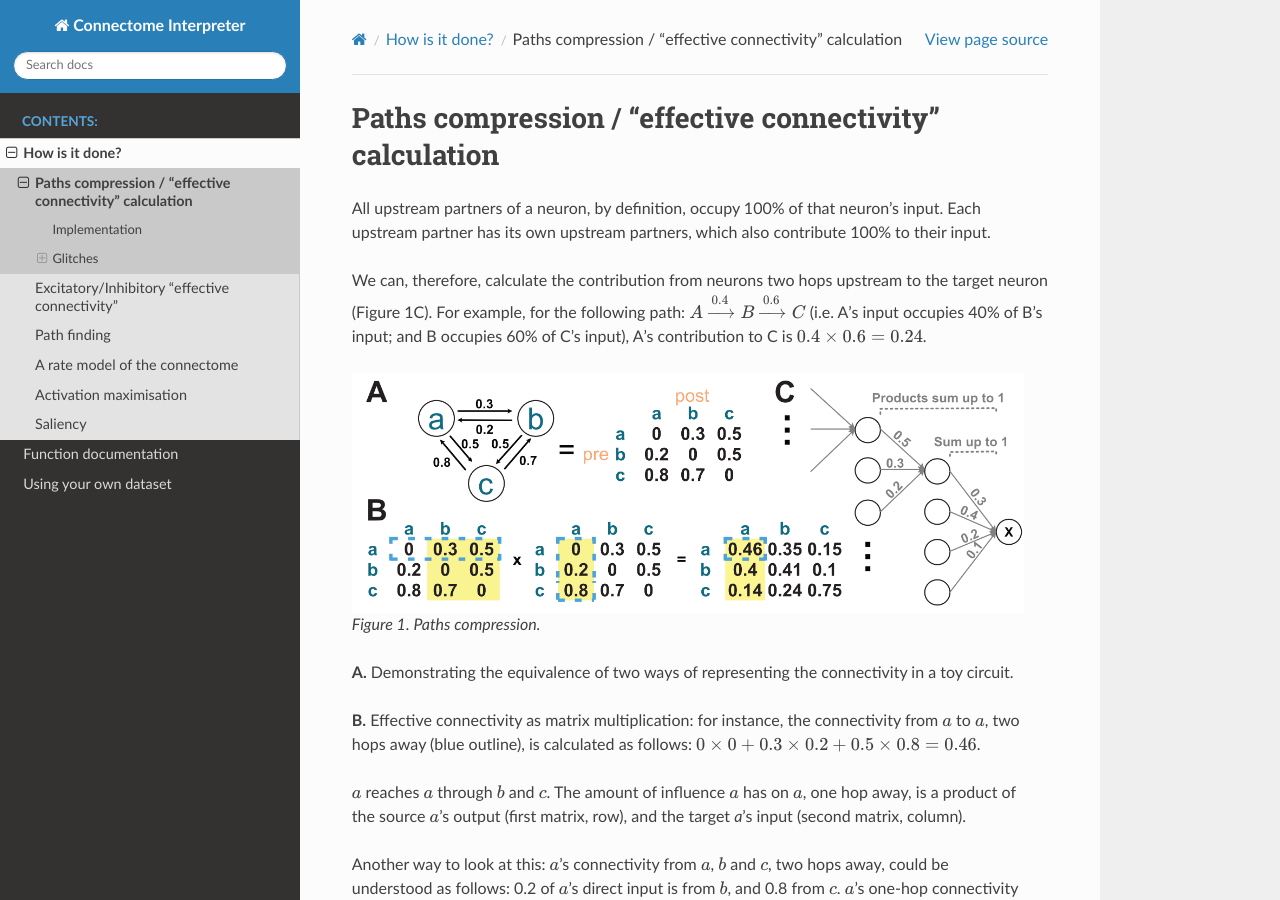
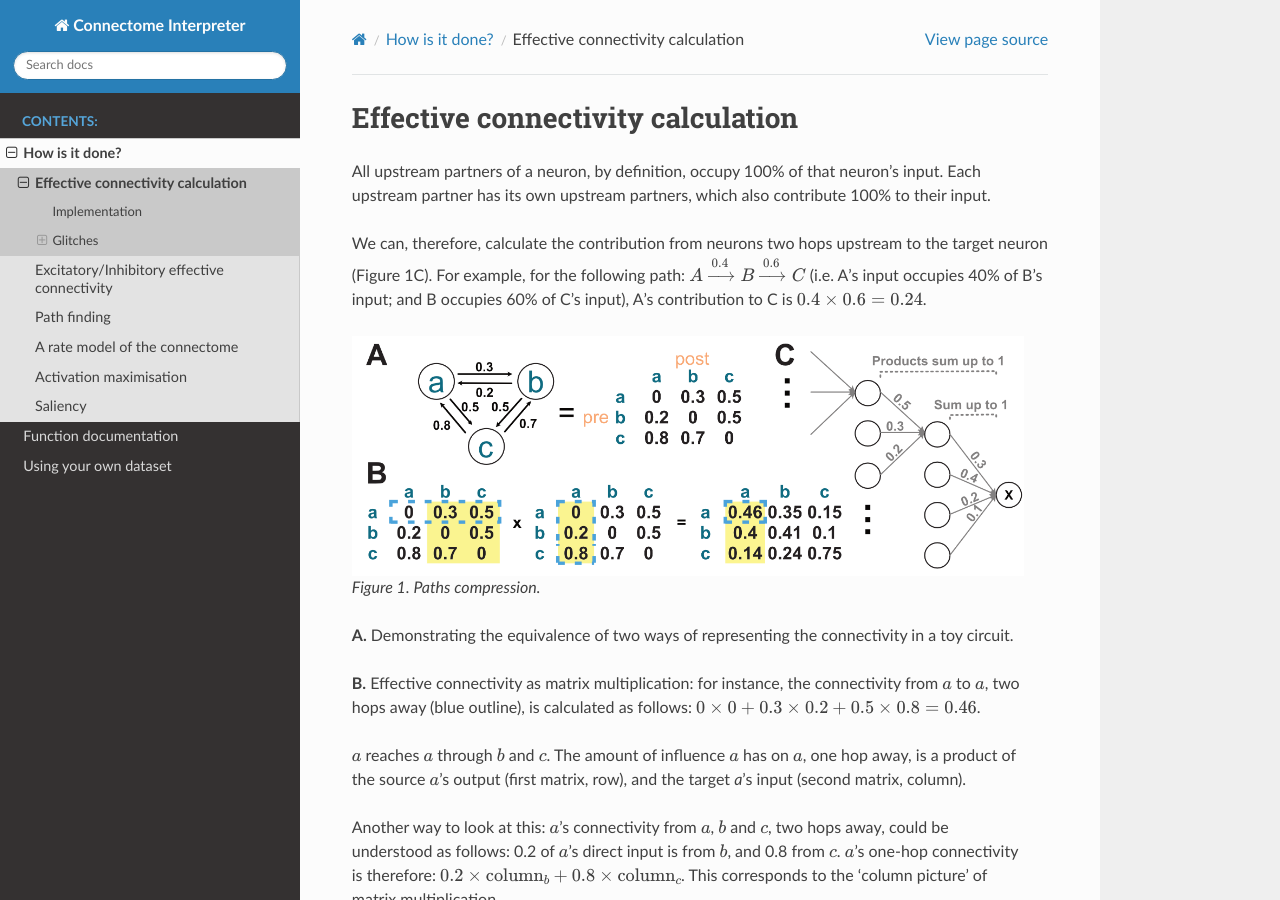
Before and after one commit to YijieYin/connectome_interpreter, a Sphinx documentation site: the page built from docs/tutorials/matmul.rst, in a window 1280 px wide and 900 px high. Built offline with Sphinx 7.4.7 and the Read the Docs theme 3.1.0, drawn with Linux system fonts in a browser that asks for light colours.

Commit message:
update docs

```diff
--- a/docs/modules/activation_maximisation.rst
+++ b/docs/modules/activation_maximisation.rst
@@ -1,4 +1,4 @@
-Activation maximisation
+Modelling
 =======================
 
 .. automodule:: connectome_interpreter.activation_maximisation
--- a/docs/modules/compress_paths.rst
+++ b/docs/modules/compress_paths.rst
@@ -1,4 +1,4 @@
-Compress paths
+Effective connectivity
 =====================
 
 .. automodule:: connectome_interpreter.compress_paths
--- a/docs/tutorials/ei_matmul.rst
+++ b/docs/tutorials/ei_matmul.rst
@@ -1,4 +1,4 @@
-Excitatory/Inhibitory "effective connectivity"
+Excitatory/Inhibitory effective connectivity
 ==============================================
 The :doc:`path compression method<matmul>` quantifies the influence one neuron has on another, but does not account for the sign of the connections. Using predicted neurotransmitter information (`Eckstein et al. 2024 <https://www.sciencedirect.com/science/article/pii/S0092867424003076?via%3Dihub>`_), we present a method to calculate the excitatory/inhibitory influence.
 
--- a/docs/tutorials/matmul.rst
+++ b/docs/tutorials/matmul.rst
@@ -1,4 +1,4 @@
-Paths compression / "effective connectivity" calculation
+Effective connectivity calculation
 =========================================================
 
 All upstream partners of a neuron, by definition, occupy 100% of that neuron’s input. Each upstream partner has its own upstream partners, which also contribute 100% to their input.
```
